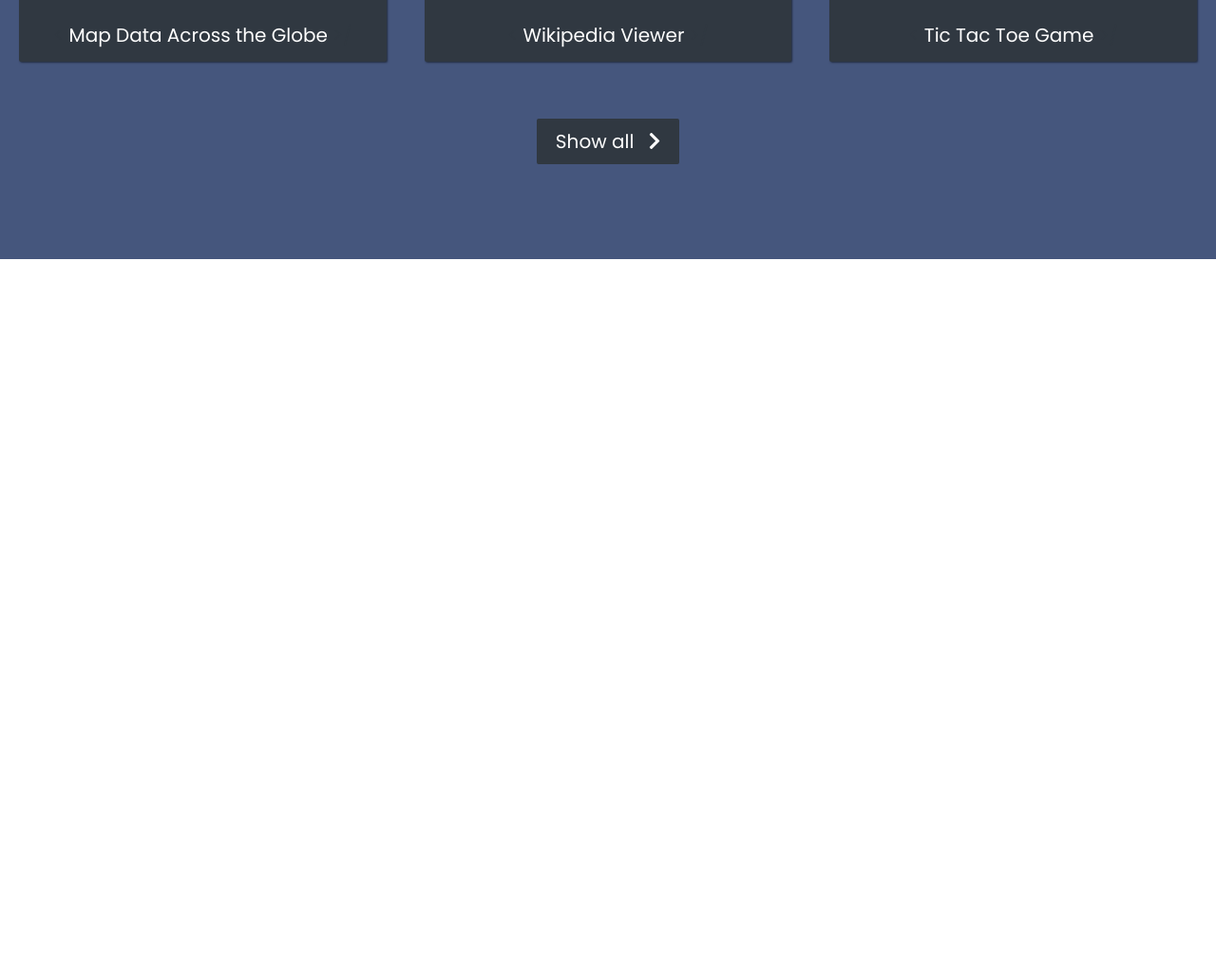
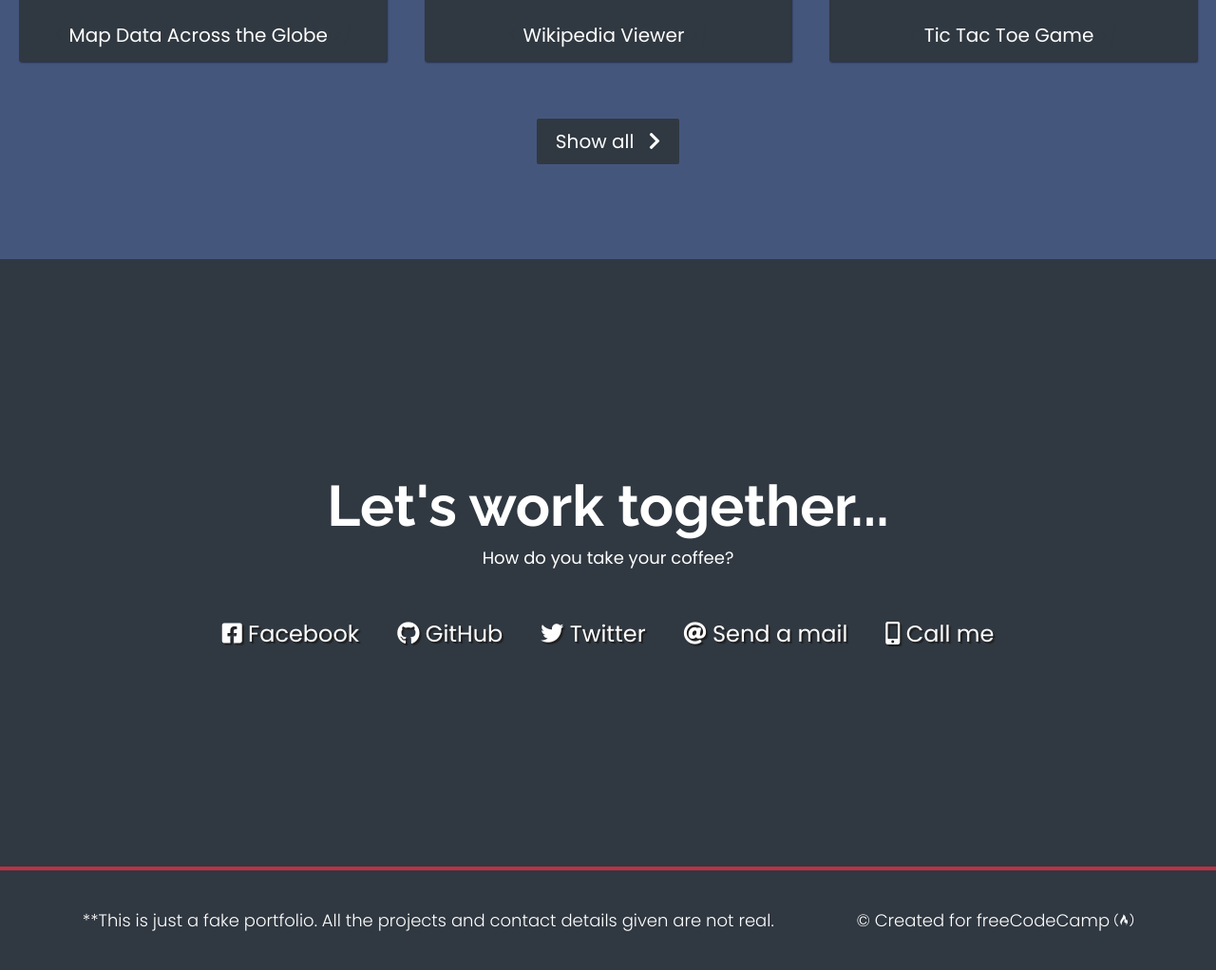
Before and after one commit to n-kobalia/freecodecamp-portfolio, a plain HTML site: page index.html in a window 1280 px wide. Shown: the part 1899-2921 px from the top of the page at 95% size. Before the commit the page ends 2172 px from the top, so only its background shows below. Drawn offline with Linux system fonts and the light colour scheme.

Commit message:
update index.html and style.css

```diff
--- a/assets/styles/styles.css
+++ b/assets/styles/styles.css
@@ -2,11 +2,6 @@
   margin: 0;
   padding: 0;
   box-sizing: border-box;
-}
-*,
-*::before,
-*::after {
-  box-sizing: inherit;
 }
 
 html {
@@ -82,6 +77,7 @@
   text-align: center;
   padding: 10rem 2rem;
   background-color: #45567d;
+  width: 100%;
 }
 
 .project-section-title {
@@ -154,3 +150,68 @@
 .btn-show-all:hover > i {
   transform: translateX(2px);
 }
+
+#contact-section {
+  display: flex;
+  flex-direction: column;
+  justify-content: center;
+  align-items: center;
+  width: 100%;
+  height: 80vh;
+  padding: 0 2rem;
+  background-color: #303841;
+}
+
+#contact-section h2 {
+  font-family: "Raleway", sans-serif;
+  font-weight: 700;
+  text-align: center;
+  font-size: 6rem;
+  color: white;
+}
+
+#contact-section p {
+  color: white;
+  text-align: center;
+}
+
+.contact-links {
+  display: flex;
+  justify-content: center;
+  width: 100%;
+  margin-top: 4rem;
+  flex-wrap: wrap;
+}
+
+.contact-links a {
+  text-decoration: none;
+  text-shadow: 2px 2px 1px #1f1f1f;
+  transition: transform 0.3s ease-out;
+  color: white;
+  font-size: 2.4rem;
+  padding: 1rem 2rem;
+}
+
+.contact-links a:hover {
+  transform: translateY(8px);
+}
+
+#footer {
+  display: flex;
+  font-weight: 300;
+  justify-content: space-evenly;
+  padding: 2rem;
+  background-color: #303841;
+  border-top: 4px solid #be3144;
+  width: 100%;
+}
+
+#footer > p {
+  margin: 2rem;
+  color: white;
+}
+
+#footer p a {
+  text-decoration: none;
+  color: white;
+}
--- a/index.html
+++ b/index.html
@@ -26,7 +26,7 @@
       <ul class="navbar-list">
         <li><a href="#welcome-section">About</a></li>
         <li><a href="#projects">Work</a></li>
-        <li><a href="#">Contact</a></li>
+        <li><a href="#contact-section">Contact</a></li>
       </ul>
     </nav>
     <section id="welcome-section">
@@ -102,5 +102,46 @@
         <i class="fas fa-chevron-right"></i>
       </a>
     </section>
+    <section id="contact-section">
+      <dvi class="contact-header">
+        <h2>Let's work together...</h2>
+        <p>How do you take your coffee?</p>
+      </dvi>
+      <div class="contact-links">
+        <a href="#">
+          <i class="fab fa-facebook-square"></i>
+          Facebook
+        </a>
+        <a href="#">
+          <i class="fab fa-github"></i>
+          GitHub
+        </a>
+        <a href="#">
+          <i class="fab fa-twitter"></i>
+          Twitter
+        </a>
+        <a href="#">
+          <i class="fas fa-at"></i>
+          Send a mail
+        </a>
+        <a href="#">
+          <i class="fas fa-mobile-alt"></i>
+          Call me
+        </a>
+      </div>
+    </section>
+    <footer id="footer">
+      <p>
+        **This is just a fake portfolio. All the projects and contact details
+        given are not real.
+      </p>
+      <p>
+        © Created for
+        <a href=""
+          >freeCodeCamp
+          <i class="fab fa-free-code-camp"></i>
+        </a>
+      </p>
+    </footer>
   </body>
 </html>
```
